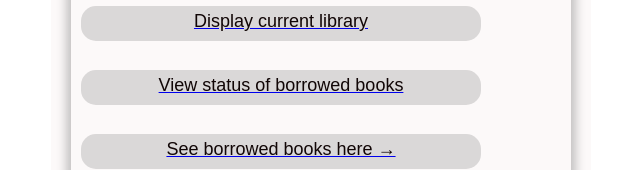
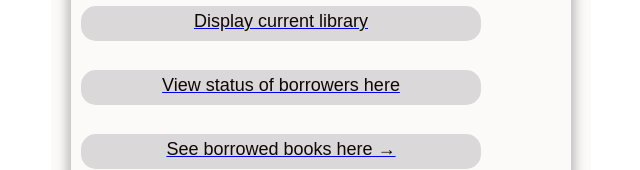
Before and after one commit to GabrielW13Nai/Virtubook, a React (Create React App) app in the folder client/: page / in a window 1280 px wide. Shown: the part 318-488 px from the top of the page, without its empty margins (319-959 px from the left). Built offline with nearby package versions, Linux system fonts and the light colour scheme.

Commit message:
Search done

```diff
--- a/client/src/components/Header.js
+++ b/client/src/components/Header.js
@@ -12,7 +12,7 @@ return(
      <h2 className="dashboard-title">Dashboard</h2>
      <Link to='/borrowstatus'><button className= "Btn-books">Issue book to borrower</button></Link><br></br>
      <Link to='/books'><button className= "Btn-books">Display current library</button></Link><br></br>
-     <Link to='/borrowstatus'><button className= "Btn-books">View status of borrowed books</button></Link><br></br>
+     <Link to='/borrowstatus'><button className= "Btn-books">View status of borrowers here</button></Link><br></br>
      <Link to='/seeborrowed'><button className= "Btn-books">See borrowed books here &rarr;</button></Link><br></br>
      <Link to='/addbook'>
         <button className="Btn-books">Add new book to catalogue</button>
--- a/client/src/components/ListOfBooks.js
+++ b/client/src/components/ListOfBooks.js
@@ -32,7 +32,7 @@ function ListOfBooks(){
             className="textbox-text"
             type="text"
             placeholder="Search for book with keywords..."
-            onChange={e=> setFilter (e.target.value) }
+            onChange={e=> setFilter(e.target.value) }
             />
         </div>
     </div>
```
